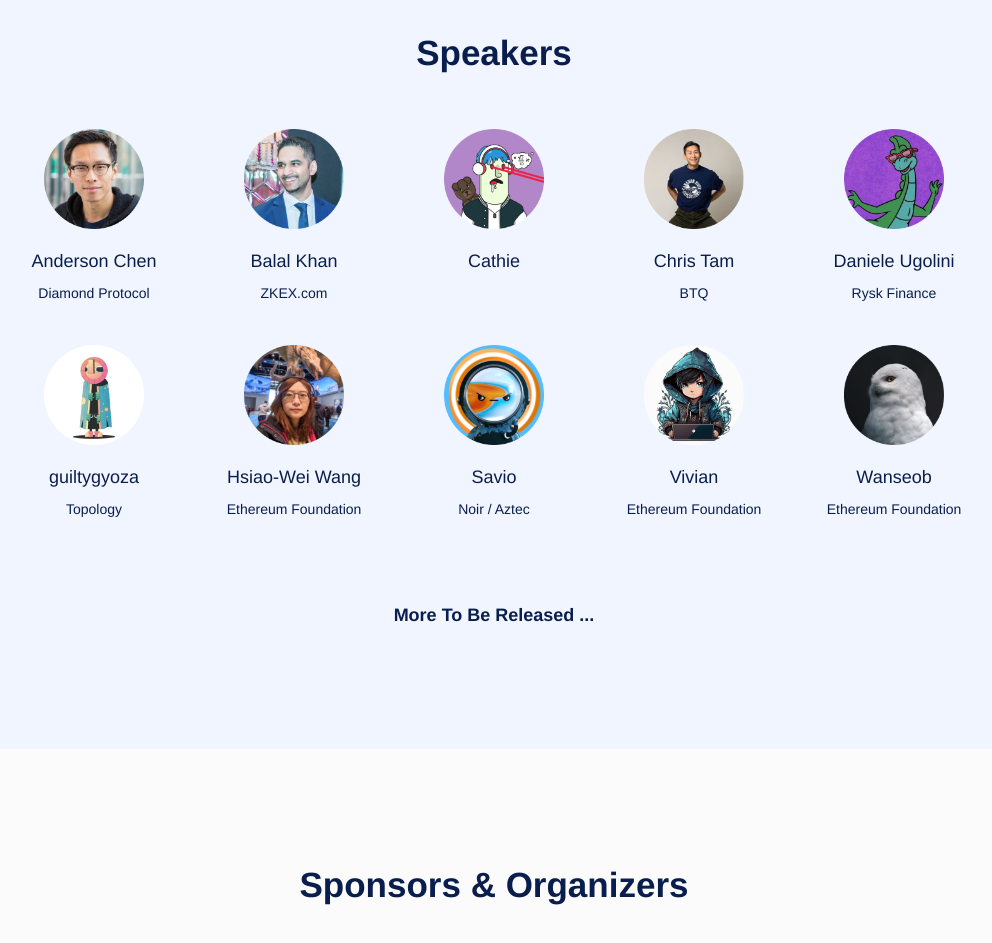
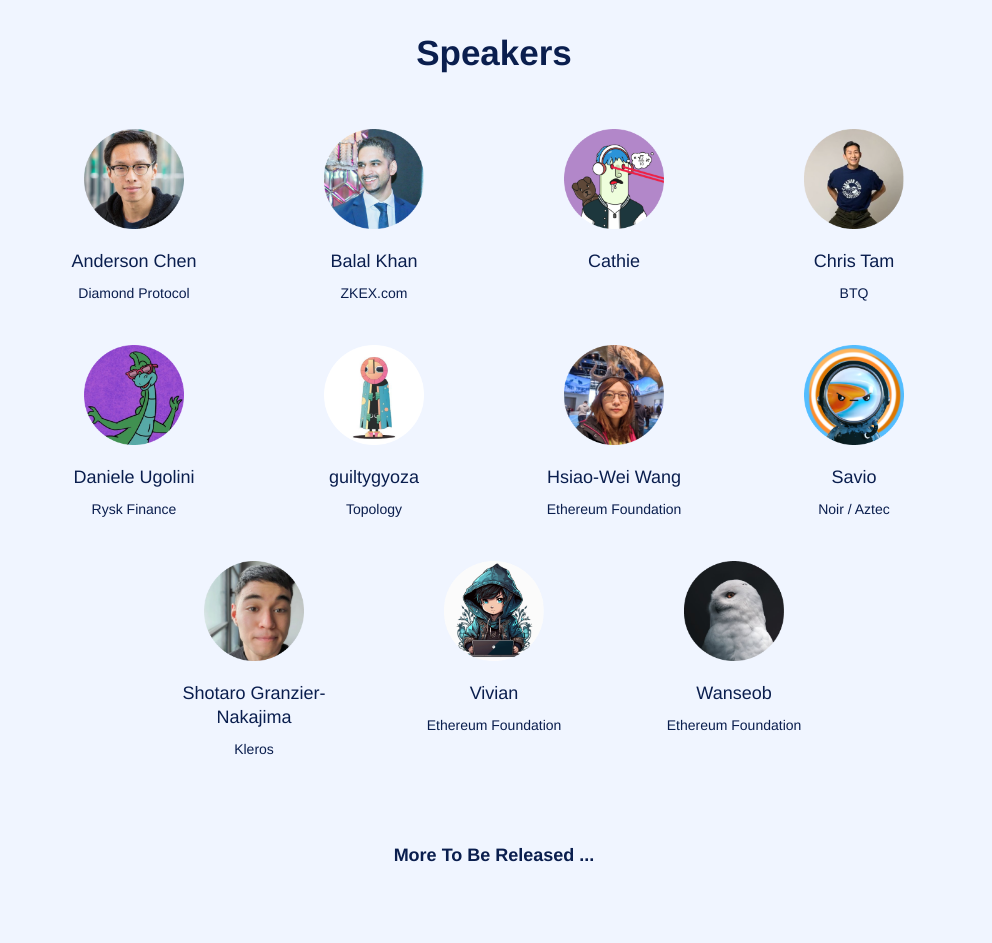
Before and after one commit to ETHTaipei/ETH-Taipei-Website, a Next.js app: page / in a window 1280 px wide. Shown: the part 3560-4503 px from the top of the page, without its empty margins (146-1138 px from the left). Built offline with nearby package versions, Linux system fonts and the light colour scheme; no server answers.

Commit message:
feat: add speaker

```diff
--- a/components/HomePage/Speakers.tsx
+++ b/components/HomePage/Speakers.tsx
@@ -74,7 +74,7 @@ const SpeakersContainer = styled.div`
 `;
 
 const SpeakerContainer = styled.div`
-  flex: 0 1 160px;
+  flex: 0 1 200px;
   display: flex;
   flex-direction: column;
   align-items: center;
@@ -96,6 +96,7 @@ const SpeakerName = styled.span`
   font-size: 18px;
   line-height: 24px;
   color: ${Colors.pennBlue};
+  text-align: center;
 `;
 
 const SpeakerCompany = styled.span`
--- a/public/constant/speakers.ts
+++ b/public/constant/speakers.ts
@@ -10,6 +10,7 @@ import danieleUgolini from "@/public/images/danieleUgolini.png";
 import cathie from "@/public/images/cathie.png";
 import guiltygyoza from "@/public/images/guiltygyoza.png";
 import savio from "@/public/images/savio.png";
+import shotaroGranzierNakajima from "@/public/images/shotaroGranzier-Nakajima.png";
 
 type SpeakerProps = {
   name: string;
@@ -26,6 +27,11 @@ const speakers: SpeakerProps[] = [
   { name: "guiltygyoza", company: "Topology", src: guiltygyoza },
   { name: "Hsiao-Wei Wang", company: "Ethereum Foundation", src: hsiaoWeiWang },
   { name: "Savio", company: "Noir / Aztec", src: savio },
+  {
+    name: `Shotaro Granzier-Nakajima`,
+    company: "Kleros",
+    src: shotaroGranzierNakajima,
+  },
   { name: "Vivian", company: "Ethereum Foundation", src: vivian },
   { name: "Wanseob", company: "Ethereum Foundation", src: wanseob },
 ];
```
Also changed, not shown: public/images/shotaroGranzier-Nakajima.png (added).
